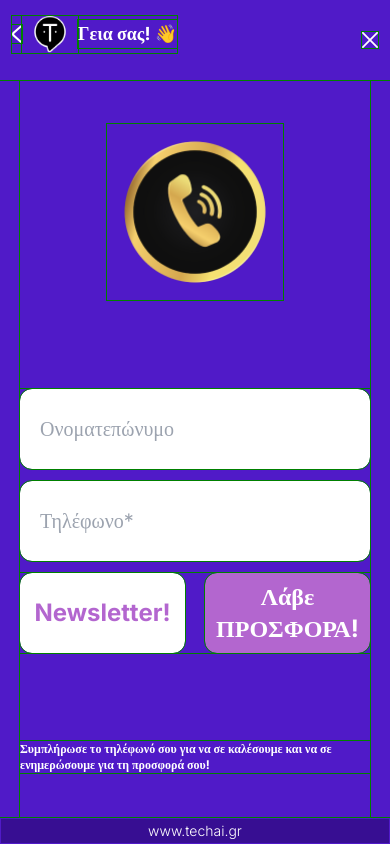
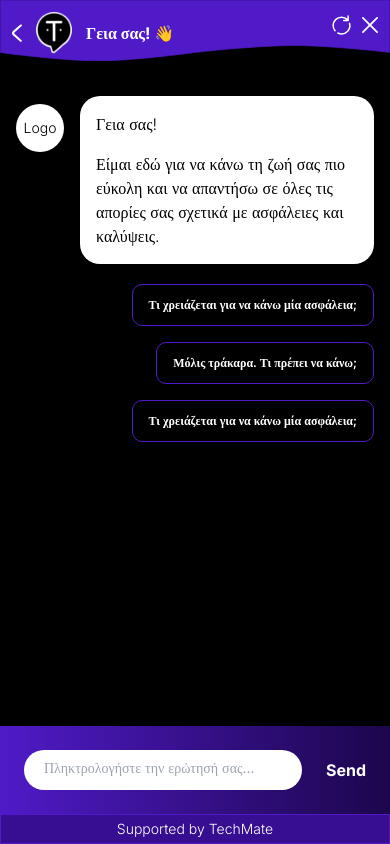
Before and after one commit to ChristosBaztekas/TechMate-Widget, a React (Vite) app: page / in a window 390 px wide. Both pictures are taken after a click on the element "logo". Built offline with nearby package versions, Linux system fonts and the light colour scheme.

Commit message:
StartPage Done Responsive & Clean

```diff
--- a/src/pages/MainPage.jsx
+++ b/src/pages/MainPage.jsx
@@ -4,6 +4,7 @@ import Logo from "@/assets/images/Logo.png";
 import { WelcomePage } from "./WelcomePage";
 import { CongratulationsPage } from "./CongratulationsPage";
 import { PhonePage } from "./PhonePage";
+import { StartPage } from "./StartPage";
 
 export const MainPage = () => {
     const [isChatClosed, setIsChatClosed] = useState(true);
@@ -16,7 +17,7 @@ export const MainPage = () => {
         if (isChatClosed) {
             sendDimensionsToParent("95px", "87px", true);
         } else {
-            sendDimensionsToParent("600px", "600px", false);
+            sendDimensionsToParent("574px", "600px", false);
         }
     }, [isChatClosed]);
 
@@ -24,7 +25,7 @@ export const MainPage = () => {
         <Fragment>
             {!isChatClosed ? (
                 <section className="flex flex-col h-screen overflow-hidden w-full bg-darkColor fixed bottom-0 right-0 z-50">
-                    <PhonePage handleClose={() => setIsChatClosed(true)} />
+                    <StartPage handleClose={() => setIsChatClosed(true)} />
                 </section>
             ) : (
                 <div
--- /dev/null
+++ b/src/pages/StartPage.jsx
@@ -0,0 +1,99 @@
+import { Fragment } from 'react';
+import * as Icons from "@/utils/icons.util"; // Import all icons as Icons
+import Logo from "@/assets/images/Logo.png"; // Import the logo image
+
+export const StartPage = ({ handleClose, state, radius = "10px" }) => {
+    // Function to go back one page
+    const goBack = () => {
+        window.history.back();
+    };
+
+    // Function to refresh the page
+    const refreshPage = () => {
+        window.location.reload();
+    };
+
+    return (
+        <Fragment>
+            <header className="relative flex justify-between items-start text-primaryColor p-3 h-20 transition-all">
+                {/* Pattern Icon */}
+                <Icons.PatternIcon />
+
+                {/* Logo and Greeting */}
+                <div className="flex justify-center items-center z-20 text-lightColor">
+                    <button className="cursor-pointer hover:text-hoverColor" onClick={goBack} aria-label="Go back">
+                        <Icons.ArrowIcon />
+                    </button>
+                    <img src={Logo} alt="logo" className="w-16 vsm:w-auto" />
+                    <h1 className="font-bold">Γεια σας! 👋</h1>
+                </div>
+
+                {/* Refresh and Close Icons */}
+                <div className="flex justify-center items-center gap-2 z-20 text-lightColor">
+                    <button className="cursor-pointer hover:text-hoverColor hover:animate-spin" onClick={refreshPage} aria-label="Refresh page">
+                        <Icons.RefreshIcon />
+                    </button>
+                    <button className="hover:text-hoverColor cursor-pointer" onClick={() => handleClose(!state)} aria-label="Close">
+                        <Icons.CloseIcon />
+                    </button>
+                </div>
+            </header>
+
+            <main className="flex flex-col gap-5 p-4 vsm:p-8 overflow-scroll overflow-x-hidden flex-grow">
+                {/* Chat Section */}
+                <section className="flex justify-start items-start gap-4">
+                    {/* Logo Container */}
+                    <div className="flex justify-center items-center flex-shrink-0 w-12 h-12 mt-2 bg-lightColor rounded-full text-sm font-light">
+                        Logo
+                    </div>
+                    {/* Chat Message */}
+                    <p className="w-full bg-lightColor vsm:text-lg text-darkColor font-light p-4 rounded-[20px]">
+                        <span className="block mb-4">Γεια σας!</span>
+                        Είμαι εδώ για να κάνω τη ζωή σας πιο εύκολη και να απαντήσω σε όλες τις απορίες σας σχετικά με ασφάλειες και καλύψεις.
+                    </p>
+                </section>
+
+                {/* Choose Section */}
+                <section className="flex flex-col justify-center items-end gap-4 text-xs vsm:text-sm">
+                    {[
+                        "Τι χρειάζεται για να κάνω μία ασφάλεια;",
+                        "Μόλις τράκαρα. Τι πρέπει να κάνω;",
+                        "Τι χρειάζεται για να κάνω μία ασφάλεια;"
+                    ].map((item, index) => (
+                        // Option Container
+                        <p
+                            style={{ borderRadius: radius }}
+                            className="w-fit text-lightColor font-semibold border border-primaryColor hover:bg-primaryColor text-center px-4 py-3 cursor-pointer transition-all"
+                            key={index}
+                        >
+                            {item}
+                        </p>
+                    ))}
+                </section>
+            </main>
+
+            <footer className="flex p-6 justify-center items-start bg-gradient-to-r from-primaryColor to-gradientColor h-18">
+                {/* Textarea for typing the message */}
+                <textarea
+                    placeholder="Πληκτρολογήστε την ερώτησή σας..."
+                    className="w-full min-h-10 max-h-24 text-sm vsm:text-base rounded-[20px] pl-5 p-2 outline-none resize-none overflow-hidden"
+                    aria-label="Message input field"
+                    rows={1} // Initial height of the textarea
+                    onInput={(e) => {
+                        // Adjust the height of the textarea based on its content
+                        e.target.style.height = 'auto';
+                        e.target.style.height = `${e.target.scrollHeight}px`;
+                    }}
+                />
+                {/* Submit button for sending the message */}
+                <button type="submit" className="ml-6 mt-2 text-white font-bold">
+                    Send
+                </button>
+            </footer>
+
+            <footer className="flex justify-center items-center font-light text-sm border border-primaryColor text-lightColor bg-footerColor h-[30px]">
+                Supported by TechMate
+            </footer>
+        </Fragment>
+    );
+};
--- a/src/styles/global.css
+++ b/src/styles/global.css
@@ -5,7 +5,7 @@
 @tailwind utilities;
 
 * {
-  outline: 1px solid green;
+  /* outline: 1px solid green; */
 }
 
 /* Global Style */
--- a/tailwind.config.js
+++ b/tailwind.config.js
@@ -15,13 +15,7 @@ export default {
         footerColor: "#370E92", // Change Footer Theme
       },
       screens: {
-        "2xl": "1536px",
-        "xl": "1280px",
-        "lg": "1024px",
-        "md": "868px",
-        "sm": "640px",
-        "vsm": "600px",
-        "tiny": "330px",
+        "vsm": "574px",
       },
     },
   },
```
